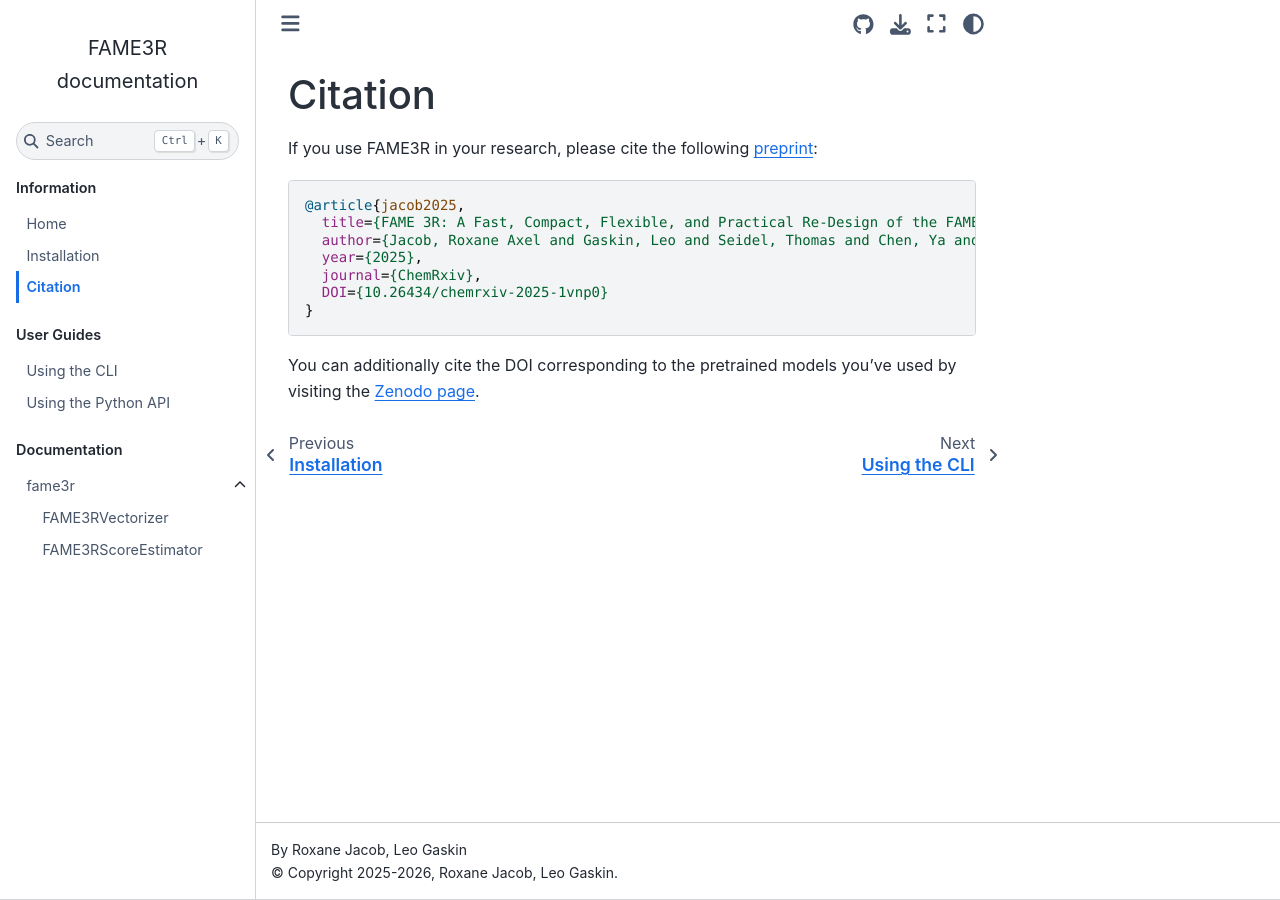
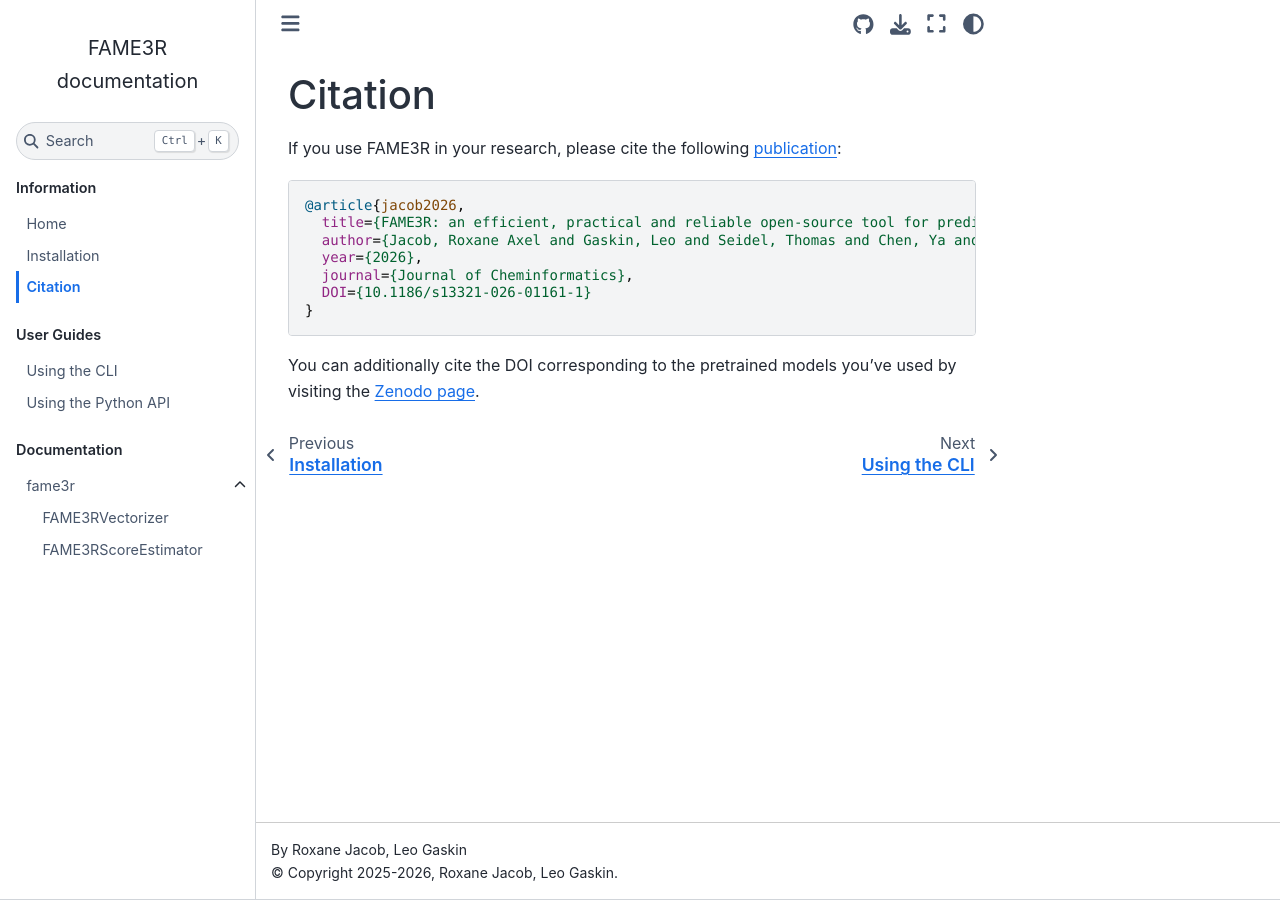
Before and after one commit to molinfo-vienna/FAME3R, a Sphinx documentation site: the page built from docs/source/citation.rst, in a window 1280 px wide. Built offline with Sphinx 7.4.7 and the Sphinx Book theme 1.1.4, drawn with Linux system fonts in a browser that asks for light colours.

Commit message:
Update citation information in docs

```diff
--- a/docs/source/citation.rst
+++ b/docs/source/citation.rst
@@ -1,16 +1,16 @@
 Citation
 ========
 
-If you use FAME3R in your research, please cite the following `preprint <https://doi.org/10.26434/chemrxiv-2025-1vnp0>`_:
+If you use FAME3R in your research, please cite the following `publication <https://doi.org/10.1186/s13321-026-01161-1>`_:
 
 .. code-block:: bibtex
 
-   @article{jacob2025,
-     title={FAME 3R: A Fast, Compact, Flexible, and Practical Re-Design of the FAME 3 Model for Predicting Sites of Metabolism},
+   @article{jacob2026,
+     title={FAME3R: an efficient, practical and reliable open-source tool for predicting phase 1 and phase 2 sites of metabolism},
      author={Jacob, Roxane Axel and Gaskin, Leo and Seidel, Thomas and Chen, Ya and Mazzolari, Angelica and Kirchmair, Johannes},
-     year={2025},
-     journal={ChemRxiv},
-     DOI={10.26434/chemrxiv-2025-1vnp0}
+     year={2026},
+     journal={Journal of Cheminformatics},
+     DOI={10.1186/s13321-026-01161-1}
    }
 
 You can additionally cite the DOI corresponding to the pretrained models you've used by visiting the `Zenodo page <https://doi.org/10.5281/zenodo.17223469>`_.
```
